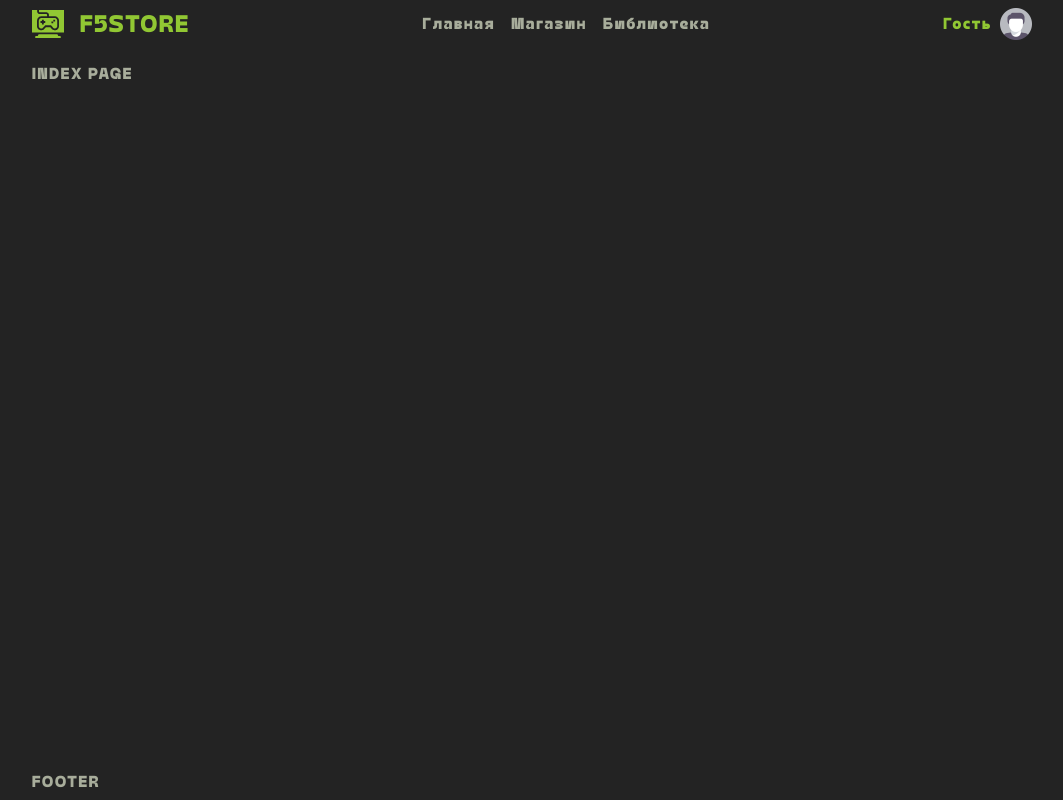
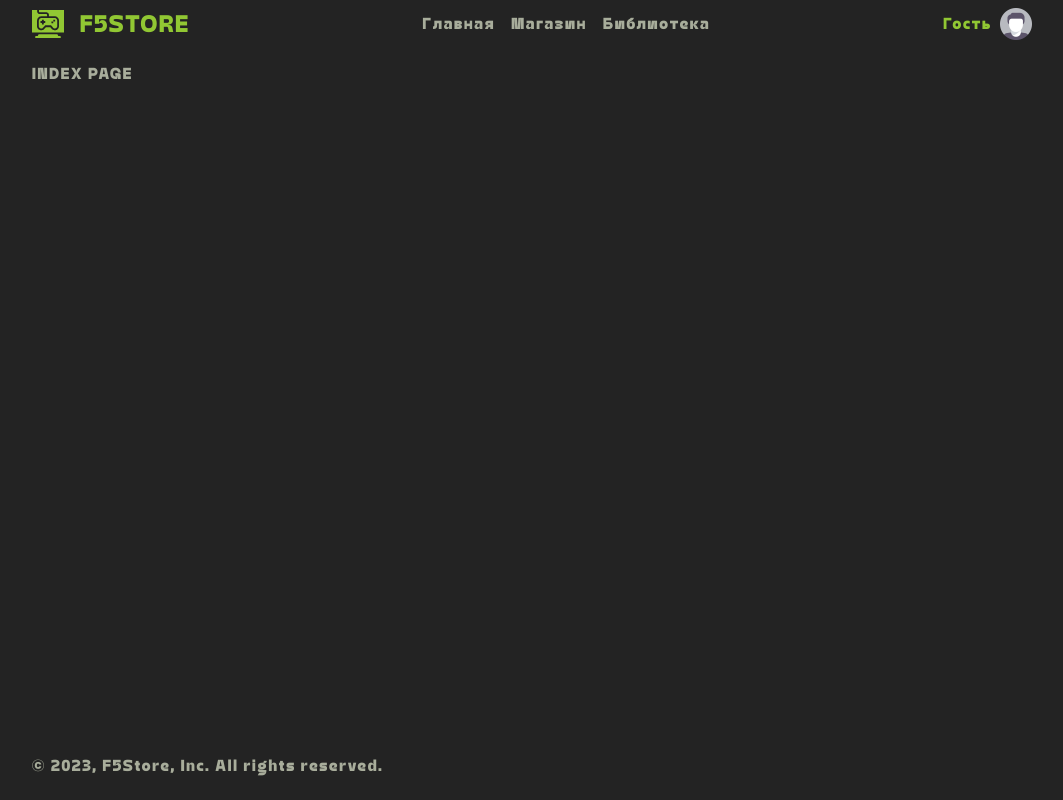
Before and after one commit to Fy5tew/course-project-2-1, a React (Create React App) app in the folder website/: page / in a window 1280 px wide. Shown: the whole page, without its empty margins (108-1171 px from the left). Built offline with nearby package versions, Linux system fonts and the light colour scheme.

Commit message:
Added copyright to footer

```diff
--- a/website/src/components/Footer/Footer.tsx
+++ b/website/src/components/Footer/Footer.tsx
@@ -4,7 +4,9 @@ import styles from './Footer.module.scss';
 export function Footer() {
     return (
         <div className={styles.Footer}>
-            FOOTER
+            <p>
+                © 2023, F5Store, Inc. All rights reserved.
+            </p>
         </div>
     );
 }
```
